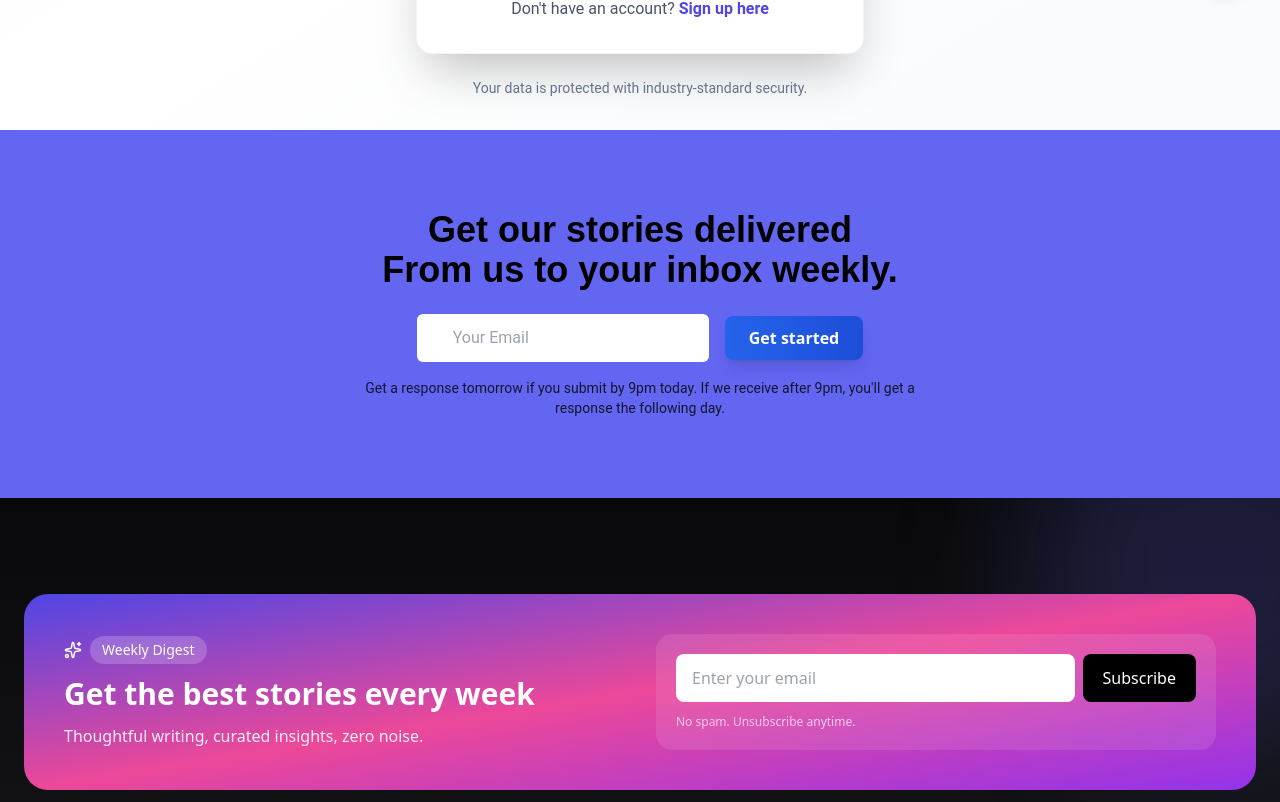
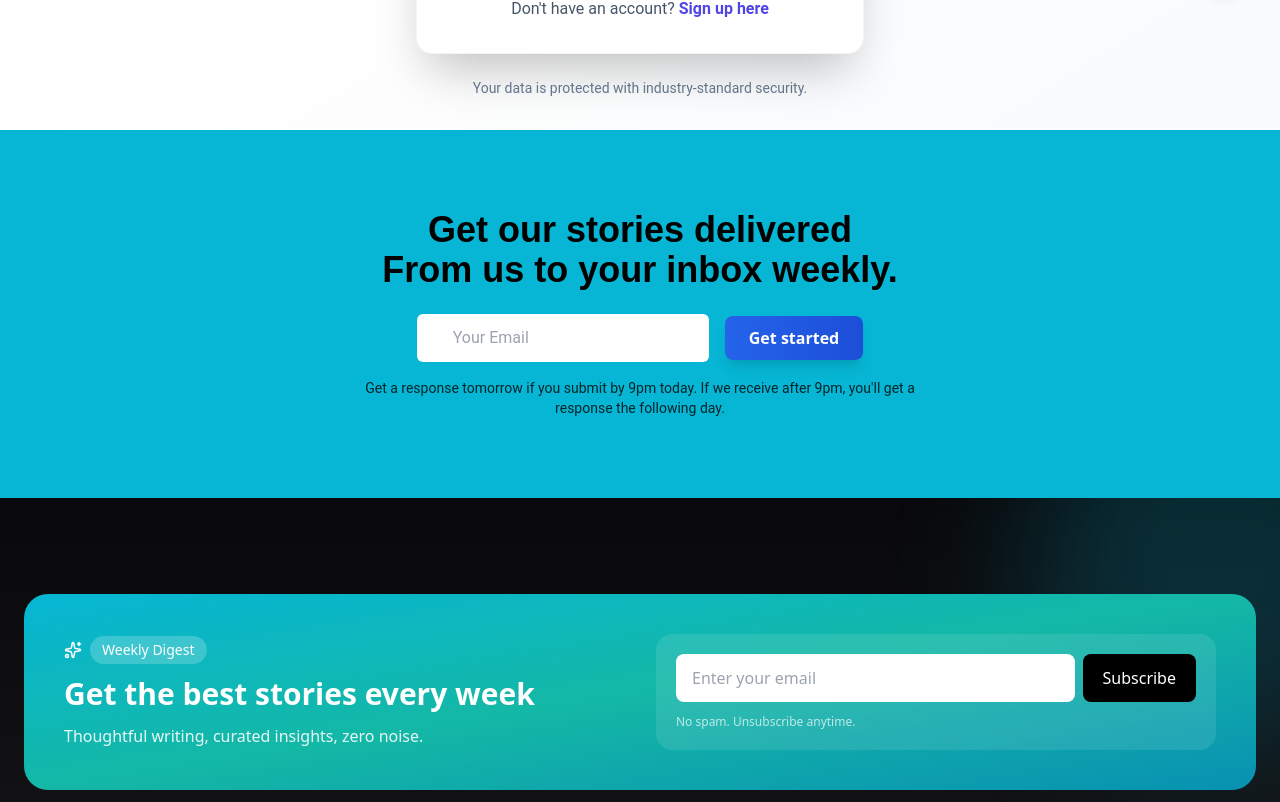
Before and after one commit to Avneesh-kumar14/Zarrin-Blogs, a React (Create React App) app in the folder zarrin_blogs/: page /login in a window 1280 px wide. Shown: the part 778-1580 px from the top of the page. Built offline with nearby package versions, Linux system fonts and the light colour scheme.

Commit message:
some minor chnages

```diff
--- a/zarrin_blogs/src/Component/Main Component/Footer.jsx
+++ b/zarrin_blogs/src/Component/Main Component/Footer.jsx
@@ -45,12 +45,12 @@ const Footer = () => {
   return (
     <footer className="relative bg-gradient-to-b from-zinc-950 via-zinc-900 to-black text-zinc-300 overflow-hidden">
       {/* Background glow */}
-      <div className="absolute -top-32 -right-32 w-96 h-96 bg-indigo-500/20 rounded-full blur-3xl" />
-      <div className="absolute -bottom-32 -left-32 w-96 h-96 bg-pink-500/20 rounded-full blur-3xl" />
+      <div className="absolute -top-32 -right-32 w-96 h-96 bg-cyan-500/20 rounded-full blur-3xl" />
+      <div className="absolute -bottom-32 -left-32 w-96 h-96 bg-teal-500/20 rounded-full blur-3xl" />
 
       {/* Newsletter */}
       <div className="relative max-w-7xl mx-auto px-6 pt-24">
-        <div className="bg-gradient-to-br from-indigo-600 via-pink-500 to-purple-600 rounded-3xl p-10 grid md:grid-cols-2 gap-8 items-center">
+        <div className="bg-gradient-to-br from-cyan-500 via-teal-500 to-cyan-600 rounded-3xl p-10 grid md:grid-cols-2 gap-8 items-center">
           <div className="text-white">
             <div className="flex items-center gap-2 mb-3">
               <Sparkles size={18} />
@@ -91,7 +91,7 @@ const Footer = () => {
             const Icon = s.icon;
             return (
               <div key={s.label}>
-                <div className="w-14 h-14 mx-auto rounded-2xl bg-gradient-to-br from-indigo-500 to-pink-500 flex items-center justify-center mb-3">
+                <div className="w-14 h-14 mx-auto rounded-2xl bg-gradient-to-br from-cyan-400 to-teal-500 flex items-center justify-center mb-3">
                   <Icon className="text-white" />
                 </div>
                 <div className="text-3xl font-bold text-white">{s.value}</div>
@@ -125,7 +125,7 @@ const Footer = () => {
                   <a
                     key={i}
                     href="#"
-                    className="w-9 h-9 rounded-lg bg-zinc-800 hover:bg-indigo-600 flex items-center justify-center transition"
+                    className="w-9 h-9 rounded-lg bg-zinc-800 hover:bg-cyan-600 flex items-center justify-center transition"
                   >
                     <Icon size={14} />
                   </a>
@@ -188,7 +188,7 @@ const Footer = () => {
           {topics.map((t) => (
             <span
               key={t}
-              className="px-4 py-1 rounded-full bg-gradient-to-r from-indigo-500 to-pink-500 text-sm text-white hover:scale-105 transition cursor-pointer"
+              className="px-4 py-1 rounded-full bg-gradient-to-r from-cyan-500 to-teal-500 text-sm text-white hover:scale-105 transition cursor-pointer"
             >
               {t}
             </span>
@@ -199,13 +199,13 @@ const Footer = () => {
       {/* Bottom */}
       <div className="border-t border-white/10 py-8 text-center text-sm text-zinc-500">
         © {year} <span className="text-white">Zarrin</span>. Made with{" "}
-        <Heart size={12} className="inline text-pink-500" /> for thoughtful readers.
+        <Heart size={12} className="inline text-cyan-500" /> for thoughtful readers.
       </div>
 
       {/* Back to top */}
       <button
         onClick={() => window.scrollTo({ top: 0, behavior: "smooth" })}
-        className="fixed bottom-8 right-8 w-12 h-12 rounded-full bg-gradient-to-r from-indigo-600 to-pink-600 text-white flex items-center justify-center shadow-lg hover:scale-110 transition z-50"
+        className="fixed bottom-8 right-8 w-12 h-12 rounded-full bg-gradient-to-r from-cyan-600 to-teal-600 text-white flex items-center justify-center shadow-lg hover:scale-110 transition z-50"
       >
         <ArrowUp size={18} />
       </button>
--- a/zarrin_blogs/src/Pages/AdminDashboard.jsx
+++ b/zarrin_blogs/src/Pages/AdminDashboard.jsx
@@ -103,7 +103,7 @@ const AdminDashboard = ({ isAuthenticated, currentUser }) => {
 
   if (loading) {
     return (
-      <div className="flex items-center justify-center min-h-screen bg-gradient-to-b from-blue-50 to-purple-50">
+      <div className="flex items-center justify-center min-h-screen bg-gradient-to-b from-cyan-50 to-teal-50">
         <div className="text-center">
           <div className="animate-spin rounded-full h-12 w-12 border-b-2 border-blue-600 mx-auto mb-4"></div>
           <Paragraph className="text-gray-600">Loading Admin Dashboard...</Paragraph>
@@ -114,18 +114,18 @@ const AdminDashboard = ({ isAuthenticated, currentUser }) => {
 
   if (!dashboard) {
     return (
-      <div className="min-h-screen bg-gradient-to-b from-blue-50 to-purple-50">
+      <div className="min-h-screen bg-gradient-to-b from-cyan-50 to-teal-50">
         <Alert message="Failed to load dashboard" type="error" />
       </div>
     );
   }
 
-  const COLORS = ['#3b82f6', '#10b981', '#f59e0b', '#ef4444', '#8b5cf6'];
+  const COLORS = ['#06B6D4', '#14B8A6', '#0891B2', '#0E7490', '#06B6D4'];
 
   return (
-    <div className="min-h-screen bg-gradient-to-b from-blue-50 to-purple-50 dark:from-gray-900 dark:to-gray-800">
+    <div className="min-h-screen bg-gradient-to-b from-cyan-50 to-teal-50 dark:from-gray-900 dark:to-gray-800">
       {/* Header */}
-      <div className="bg-gradient-to-r from-blue-600 via-purple-600 to-pink-600 dark:from-purple-700 dark:via-blue-700 dark:to-indigo-700 text-white py-8 md:py-12">
+      <div className="bg-gradient-to-r from-cyan-600 via-teal-600 to-cyan-700 dark:from-cyan-700 dark:via-teal-700 dark:to-cyan-800 text-white py-8 md:py-12">
         <div className="max-w-7xl mx-auto px-4 sm:px-6 lg:px-8">
           <div className="flex items-center gap-3 mb-4">
             <button onClick={() => navigate('/')} className="hover:bg-white/20 p-2 rounded">
@@ -207,7 +207,7 @@ const AdminDashboard = ({ isAuthenticated, currentUser }) => {
                       {(dashboard.stats.totalViews || 0).toLocaleString()}
                     </p>
                   </div>
-                  <Eye size={40} className="text-purple-500" />
+                  <Eye size={40} className="text-cyan-500" />
                 </div>
               </div>
 
--- a/zarrin_blogs/src/index.css
+++ b/zarrin_blogs/src/index.css
@@ -3,34 +3,44 @@
 @tailwind utilities;
 @tailwind screens;
 
-/* Professional Vibrant Color Scheme */
+/* Elegant Cyan + Light Minimalistic Color Scheme */
 :root {
-  /* Primary Brand Colors */
-  --color-primary: #6366F1;        /* Indigo - Professional */
-  --color-secondary: #EC4899;      /* Pink - Vibrant */
-  --color-accent: #F59E0B;         /* Amber - Warm */
-  --color-success: #10B981;        /* Emerald - Growth */
-  --color-danger: #EF4444;         /* Red - Alerts */
+  /* Primary Brand Colors - Cyan Focus */
+  --color-primary: #06B6D4;        /* Cyan - Primary */
+  --color-secondary: #0891B2;      /* Darker Cyan - Secondary */
+  --color-accent: #14B8A6;         /* Teal - Accent */
+  --color-success: #10B981;        /* Emerald - Success */
+  --color-danger: #DC2626;         /* Red - Alerts */
 
-  /* Neutral Colors */
-  --color-dark: #1F2937;           /* Dark Slate */
-  --color-light: #F9FAFB;          /* Off-white */
-  --color-text-secondary: #6B7280; /* Gray text */
-  --color-border: #E5E7EB;         /* Light border */
+  /* Neutral Colors - Light & Airy */
+  --color-dark: #0C4A6E;           /* Dark Slate Blue */
+  --color-light: #F0F9FC;          /* Very Light Cyan */
+  --color-text-secondary: #475569; /* Slate Gray */
+  --color-border: #CFFAFE;         /* Very Light Cyan Border */
+
+  /* Additional Palette */
+  --color-bg-primary: #FFFFFF;     /* Pure White */
+  --color-bg-secondary: #ECFDF5;   /* Ultra Light Cyan */
+  --color-bg-tertiary: #E0F2FE;    /* Light Blue */
 }
 
 .dark {
-  /* Dark Mode Colors */
-  --color-primary: #818CF8;        /* Lighter Indigo */
-  --color-secondary: #F472B6;      /* Lighter Pink */
-  --color-accent: #FBBF24;         /* Lighter Amber */
-  --color-success: #34D399;        /* Lighter Emerald */
-  --color-danger: #F87171;         /* Lighter Red */
+  /* Dark Mode Colors - Elegant Cyan */
+  --color-primary: #06B6D4;        /* Cyan */
+  --color-secondary: #00D9FF;      /* Bright Cyan */
+  --color-accent: #14B8A6;         /* Teal */
+  --color-success: #34D399;        /* Emerald */
+  --color-danger: #F87171;         /* Light Red */
 
-  --color-dark: #F3F4F6;           /* Light text */
-  --color-light: #111827;          /* Dark background */
-  --color-text-secondary: #D1D5DB; /* Gray text */
-  --color-border: #4B5563;         /* Dark border */
+  --color-dark: #ECFDF5;           /* Light text */
+  --color-light: #082F49;          /* Very Dark Blue */
+  --color-text-secondary: #A7F3D0; /* Light Teal Text */
+  --color-border: #164E63;         /* Dark Cyan Border */
+
+  /* Dark Mode Background */
+  --color-bg-primary: #0F172A;     /* Dark Navy */
+  --color-bg-secondary: #134E4A;   /* Dark Teal */
+  --color-bg-tertiary: #0C4A6E;    /* Dark Cyan-Blue */
 }
 
 /* Smooth Animations */
@@ -136,34 +146,34 @@
   @apply transition-colors duration-200;
 }
 
-/* Scrollbar Styling */
+/* Scrollbar Styling - Elegant Cyan */
 ::-webkit-scrollbar {
   width: 8px;
   height: 8px;
 }
 
 ::-webkit-scrollbar-track {
-  background: #f1f1f1;
+  background: #F0F9FC;
 }
 
 ::-webkit-scrollbar-thumb {
-  background: #888;
+  background: #06B6D4;
   border-radius: 4px;
 }
 
 ::-webkit-scrollbar-thumb:hover {
-  background: #555;
+  background: #0891B2;
 }
 
-/* Selection Color */
+/* Selection Color - Cyan Theme */
 ::selection {
-  background: linear-gradient(to right, #2563eb, #9333ea);
+  background: linear-gradient(to right, #06B6D4, #0891B2);
   color: white;
 }
 
-/* Focus visible outline */
+/* Focus visible outline - Elegant Cyan */
 *:focus-visible {
-  outline: 2px solid #3b82f6;
+  outline: 2px solid #06B6D4;
   outline-offset: 2px;
 }
 
@@ -172,25 +182,25 @@ html {
   scroll-behavior: smooth;
 }
 
-/* Form elements styling */
+/* Form elements styling - Cyan Focus */
 input:focus,
 textarea:focus,
 select:focus {
-  @apply ring-2 ring-blue-500 ring-opacity-50;
+  @apply ring-2 ring-cyan-500 ring-opacity-50;
 }
 
 /* Custom text selection */
 @layer components {
   .btn-primary {
-    @apply px-6 py-2 bg-gradient-to-r from-blue-600 to-blue-700 text-white rounded-lg font-semibold shadow-lg hover:shadow-xl transition-all duration-300 hover:scale-105 active:scale-95;
+    @apply px-6 py-2 bg-gradient-to-r from-cyan-500 to-cyan-600 text-white rounded-lg font-semibold shadow-lg hover:shadow-xl transition-all duration-300 hover:scale-105 active:scale-95;
   }
 
   .btn-secondary {
-    @apply px-6 py-2 bg-gradient-to-r from-purple-600 to-purple-700 text-white rounded-lg font-semibold shadow-lg hover:shadow-xl transition-all duration-300 hover:scale-105 active:scale-95;
+    @apply px-6 py-2 bg-gradient-to-r from-teal-500 to-cyan-600 text-white rounded-lg font-semibold shadow-lg hover:shadow-xl transition-all duration-300 hover:scale-105 active:scale-95;
   }
 
   .gradient-text {
-    @apply bg-gradient-to-r from-blue-600 to-purple-600 bg-clip-text text-transparent;
+    @apply bg-gradient-to-r from-cyan-600 to-teal-600 bg-clip-text text-transparent;
   }
 
   .card-hover {
@@ -198,6 +208,6 @@ select:focus {
   }
 
   .glass-effect {
-    @apply bg-white/30 backdrop-blur-md border border-white/20 rounded-xl;
+    @apply bg-white/40 backdrop-blur-lg border border-cyan-200/40 rounded-xl shadow-xl;
   }
 }
```
Also changed, not shown: 2 other files (tests, documents, lock files or other folders).
